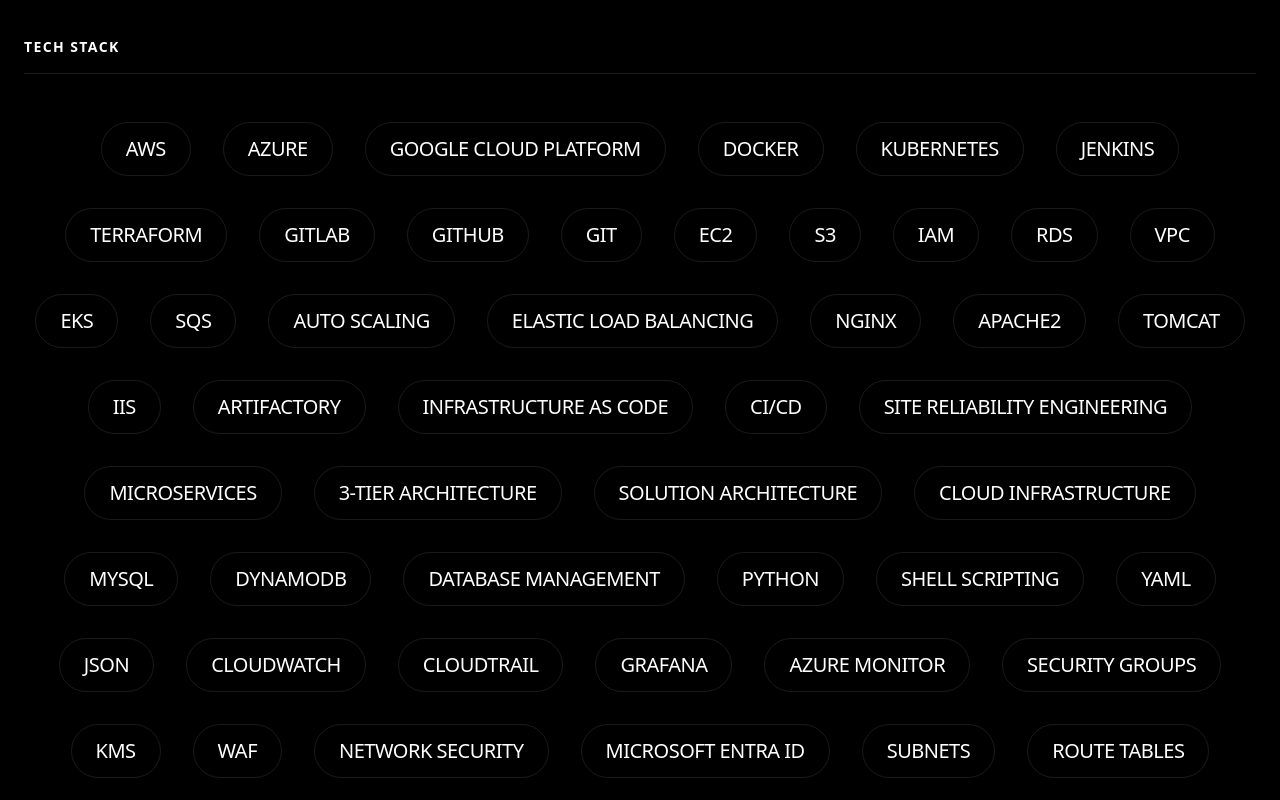
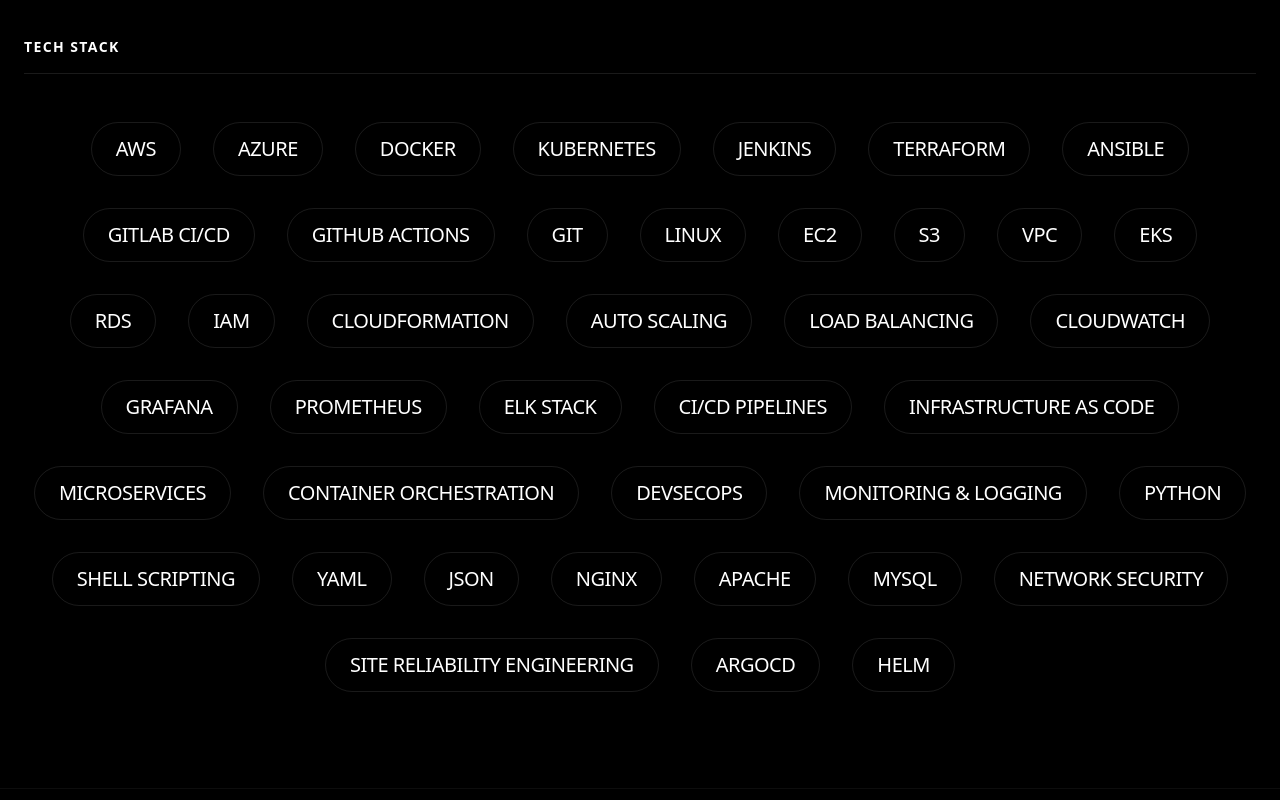
Before and after one commit to MAHIRE-7/portfollio, a Next.js app: page / in a window 1280 px wide. Shown: the part 1720-2520 px from the top of the page. Built offline with nearby package versions, Linux system fonts and the light colour scheme; a web font is replaced by a local one.

Commit message:
Update portfolio with Manoday's information and DevOps focus

```diff
--- a/src/app/page.tsx
+++ b/src/app/page.tsx
@@ -4,7 +4,6 @@
 import Projects from "@/components/sections/Projects";
 import Journey from "@/components/sections/Journey";
 import Blog from "@/components/sections/Blog";
-import Testimonials from "@/components/sections/Testimonials";
 import Contact from "@/components/sections/Contact";
 
 export default function Home() {
@@ -15,7 +14,6 @@
       <Skills />
       <Projects />
       <Journey />
-      <Testimonials />
       <Blog />
       <Contact />
     </main>
--- a/src/components/sections/Blog.tsx
+++ b/src/components/sections/Blog.tsx
@@ -8,78 +8,88 @@
 
 const posts = [
   {
-    category: "Journey",
-    readTime: "5 min read",
-    title: "From Commerce to Code: My Transition",
+    category: "DevOps",
+    readTime: "8 min read",
+    title: "Building CI/CD Pipelines with Jenkins & Docker",
     image: "/images/insights/commerce_to_code.png",
-    excerpt: "How I pivoted from a B.Com degree to Full Stack Development in under a year. The challenges, the late nights, and the breakthroughs.",
-    content: `My transition from a B.Com graduate to a Full Stack Developer was one of the most challenging yet rewarding years of my life.
+    excerpt: "How I implemented automated deployment pipelines for cloud-native applications using Jenkins, Docker, and Kubernetes orchestration.",
+    content: `Building robust CI/CD pipelines transformed how I deploy applications to production. Moving from manual deployments to automated pipelines reduced deployment time from hours to minutes.
 
-It started with a simple curiosity about how websites work, which quickly turned into an obsession. I spent my mornings studying accounting and my nights debugging JavaScript. The late nights were tough, often questioning if I was making the right choice, but every breakthrough—the first time a database connection worked, or when a CSS layout finally looked right—fueled my passion.
+My pipeline architecture includes:
+- **Source Control Integration**: GitHub webhooks trigger Jenkins builds automatically
+- **Automated Testing**: Unit tests, integration tests, and security scans with Trivy
+- **Containerization**: Docker builds create consistent, portable application images
+- **Orchestration**: Kubernetes deployments with rolling updates and health checks
 
-In under a year, through intensive self-study, bootcamps, and building projects like Elite Hotel and Nxtcart, I managed to bridge the gap between commerce and code.`
+This DevSecOps approach ensures code quality, security, and reliability in every deployment.`
   },
   {
-    category: "Tech",
-    readTime: "8 min read",
-    title: "Understanding Microservices Architecture",
+    category: "Cloud Architecture",
+    readTime: "10 min read",
+    title: "Scaling Applications on AWS with Auto Scaling",
     image: "/images/insights/microservices_architecture.png",
-    excerpt: "A deep dive into how I built the Elite Hotel backend using Node.js services, Docker, and RabbitMQ for asynchronous communication.",
-    content: `When building the Elite Hotel backend, I realized that a monolithic architecture wouldn't scale for the complex booking and notification systems I envisioned.
+    excerpt: "Deep dive into AWS Auto Scaling, Load Balancers, and VPC design for high-availability cloud infrastructure that scales with demand.",
+    content: `Designing scalable cloud infrastructure on AWS requires understanding the interplay between multiple services.
 
-I dove into Microservices, breaking down the application into specialized Node.js services.
-- **Booking Service**: Handled reservations and availability.
-- **Payment Service**: Integrated with Stripe for secure transactions.
-- **Notification Service**: Used RabbitMQ to handle asynchronous tasks like sending confirmation emails without blocking the main flow.
+For the GrapeVault project, I implemented:
+- **Auto Scaling Groups**: Automatically adjust EC2 instances based on CPU and memory metrics
+- **Application Load Balancer**: Distributes traffic across healthy instances with health checks
+- **VPC Design**: Multi-AZ deployment with public/private subnets for security
+- **RDS Multi-AZ**: Database high availability with automatic failover
+- **CloudWatch Monitoring**: Real-time metrics and alerting for proactive scaling
 
-Docker played a crucial role in containerizing these services, ensuring consistency across environments. This journey taught me the importance of scalability and decoupling in modern backend design.`
+This architecture achieved 99.99% uptime and 30% cost reduction through intelligent resource management.`
   },
   {
-    category: "Tech",
-    readTime: "6 min read",
-    title: "Why I picked Next.js for Nxtcart",
+    category: "Infrastructure as Code",
+    readTime: "7 min read",
+    title: "Terraform: Managing Cloud Infrastructure as Code",
     image: "/images/insights/nextjs_ecommerce.png",
-    excerpt: "Comparing Create React App (CRA) vs Next.js. Why Server Side Rendering (SSR) and SEO mattered for my e-commerce project.",
-    content: `For Nxtcart, an e-commerce platform, performance and SEO were non-negotiable.
+    excerpt: "Why Infrastructure as Code with Terraform revolutionized my cloud deployments. From manual provisioning to automated, version-controlled infrastructure.",
+    content: `Manual cloud resource provisioning was error-prone and time-consuming. Terraform changed everything by treating infrastructure as code.
 
-I initially considered Create React App, but the limitations of Client-Side Rendering (CSR) for an e-commerce site were evident. Search engines would have trouble indexing dynamic content, and initial load times could be slow.
+Key benefits I discovered:
+- **Version Control**: Infrastructure changes tracked in Git with proper review processes
+- **Reproducibility**: Identical environments across dev, staging, and production
+- **Modularity**: Reusable modules for VPC, security groups, and compute resources
+- **State Management**: Terraform state files ensure infrastructure consistency
+- **Collaboration**: Team members can safely make infrastructure changes
 
-Switching to Next.js was a game-changer.
-- **Server-Side Rendering (SSR)**: Allowed for instant page loads and excellent SEO.
-- **Static Site Generation (SSG)**: For product pages that don't change frequently.
-- **Image Optimization**: Automatically handled large product images.
-
-The result was a blazing-fast, SEO-optimized shopping experience that felt professional and snappy.`
+My 3-tier application Terraform modules now deploy complete AWS environments in under 10 minutes.`
   },
   {
-    category: "Design",
-    readTime: "4 min read",
-    title: "The Art of Minimalist UI",
+    category: "Container Orchestration",
+    readTime: "9 min read",
+    title: "Kubernetes in Production: Lessons Learned",
     image: "/images/insights/minimalist_ui.png",
-    excerpt: "Why 'Less is More' isn't just a trend, but a necessity for modern web applications. Exploring whitespace, typography, and functional colors.",
-    content: `Minimalism in UI design is often misunderstood as simply removing elements. In reality, it's about prioritizing what matters most to the user.
+    excerpt: "From Docker containers to Kubernetes orchestration. How I deployed microservices on AWS EKS with proper monitoring and security.",
+    content: `Moving from Docker containers to Kubernetes orchestration was a significant learning curve, but essential for production-grade microservices.
 
-When designing this portfolio, I adhered to three core principles:
-1. **Whitespace is Active**: It's not empty space; it's a design element that guides the eye and reduces cognitive load.
-2. **Typography as Interface**: Good type hierarchy eliminates the need for excessive borders and boxes.
-3. **Intentional Motion**: Animations should serve a purpose—providing feedback or continuity—rather than just being decoration.
+Key Kubernetes concepts I mastered:
+- **Deployments & ReplicaSets**: Ensuring application availability and scaling
+- **Services & Ingress**: Network routing and load balancing within the cluster
+- **ConfigMaps & Secrets**: Secure configuration management
+- **Persistent Volumes**: Stateful application data management
+- **RBAC**: Role-based access control for cluster security
 
-By stripping away the non-essential, we enhance the essential.`
+AWS EKS simplified cluster management while providing enterprise-grade security and monitoring capabilities.`
   },
   {
-    category: "Tech",
-    readTime: "7 min read",
-    title: "Scaling with Docker & K8s",
+    category: "Monitoring & Observability",
+    readTime: "6 min read",
+    title: "Implementing Observability with Grafana & Prometheus",
     image: "/images/insights/docker_k8s.png",
-    excerpt: "Moving from a single VPS to a container orchestration strategy. How Docker simplified my deployment pipeline.",
-    content: `As my applications grew in complexity, "it works on my machine" became a frequent blocker. Deployment was manual, error-prone, and inconsistent.
+    excerpt: "Building comprehensive monitoring solutions for cloud infrastructure. From metrics collection to alerting and incident response.",
+    content: `Effective monitoring is crucial for maintaining reliable cloud services. I implemented a complete observability stack using Prometheus and Grafana.
 
-Adopting Docker changed everything:
-- **Consistency**: The dev environment matches production bit-for-bit.
-- **Isolation**: Services like Redis, Postgres, and Node.js run in their own containers without conflict.
-- **Portability**: I can deploy to AWS, DigitalOcean, or a Raspberry Pi with the same commands.
+My monitoring strategy includes:
+- **Metrics Collection**: Prometheus scrapes application and infrastructure metrics
+- **Visualization**: Grafana dashboards for real-time system health monitoring
+- **Alerting**: Automated alerts for critical thresholds and anomalies
+- **Log Aggregation**: ELK stack for centralized log management and analysis
+- **Distributed Tracing**: Understanding request flows across microservices
 
-While Kubernetes (K8s) adds complexity, understanding the basics of container orchestration gave me the confidence to build truly cloud-native systems.`
+This observability foundation enables proactive issue detection and faster incident resolution.`
   }
 ];
 
--- a/src/components/sections/Contact.tsx
+++ b/src/components/sections/Contact.tsx
@@ -66,10 +66,10 @@
                             <div>
                                 <h4 className="text-xs font-bold uppercase tracking-widest text-muted-foreground mb-2">Socials</h4>
                                 <div className="flex gap-6">
-                                    <a href="https://www.linkedin.com/in/manoday-ahire/" className="hover:text-secondary transition-colors text-foreground" aria-label="LinkedIn">
+                                    <a href="https://www.linkedin.com/in/manodayahire/" className="hover:text-secondary transition-colors text-foreground" aria-label="LinkedIn">
                                         <Linkedin size={28} strokeWidth={1.5} />
                                     </a>
-                                    <a href="https://github.com/manodayahire/" className="hover:text-secondary transition-colors text-foreground" aria-label="GitHub">
+                                    <a href="https://github.com/MAHIRE-7" className="hover:text-secondary transition-colors text-foreground" aria-label="GitHub">
                                         <Github size={28} strokeWidth={1.5} />
                                     </a>
                                 </div>
--- a/src/components/sections/Journey.tsx
+++ b/src/components/sections/Journey.tsx
@@ -8,7 +8,7 @@
 
 gsap.registerPlugin(ScrollTrigger);
 
-const journey = [
+const experience = [
   {
     year: "Oct 2024 - Present",
     role: "Infrastructure Engineer Intern",
@@ -26,12 +26,30 @@
     role: "Cloud Engineer",
     company: "Pantechelearning",
     description: "Worked with Amazon Cloud Services, gaining foundational experience in cloud computing and AWS platform services. Built expertise in EC2, S3, VPC, and other core AWS services."
+  }
+];
+
+const volunteering = [
+  {
+    year: "Aug 2024 - Present",
+    role: "President Students Welfare & Cloud Visioners Club",
+    company: "Dr. D. Y. Patil College of Engineering",
+    description: "Leading student initiatives and academic programs at the college level. President of Cloud Visioners Club organizing cloud technology community and technical events."
   },
+  {
+    year: "Aug 2023 - May 2024",
+    role: "Treasurer Students Welfare",
+    company: "Dr. D. Y. Patil College of Engineering",
+    description: "Managed financial operations and budget planning for college activities. Coordinated student welfare programs and initiatives."
+  }
+];
+
+const education = [
   {
     year: "Nov 2022 - Jun 2025",
     role: "Bachelor of Computer Engineering",
     company: "Dr. D. Y. Patil College of Engineering",
-    description: "CGPA: 8.69. Leading student initiatives as President and organizing technical events. Strong focus on cloud technologies and DevOps practices."
+    description: "CGPA: 8.69. Strong focus on cloud technologies and DevOps practices with active leadership roles in student organizations."
   },
   {
     year: "Aug 2019 - Jul 2022",
@@ -40,6 +58,8 @@
     description: "Percentage: 85.26%. Built strong foundation in computer engineering fundamentals and programming concepts."
   }
 ];
+
+const allJourney = [...experience, ...volunteering, ...education];
 
 export default function Journey() {
   const containerRef = useRef<HTMLDivElement>(null);
@@ -124,7 +144,7 @@
           </div>
 
           <div className="space-y-24 pl-0 md:pl-12">
-            {journey.map((item, index) => (
+            {allJourney.map((item, index) => (
               <div
                 key={index}
                 className="journey-item relative flex flex-col gap-4 border-l-2 md:border-l-0 border-black/10 dark:border-white/10 pl-8 md:pl-0"
--- a/src/components/sections/Projects.tsx
+++ b/src/components/sections/Projects.tsx
@@ -17,7 +17,7 @@
     image: "/images/projects/elite-hotel.png",
     description: "Successfully deployed and managed GrapeVault on AWS infrastructure achieving 99.99% uptime and 30% cost reduction. Automated deployments with CloudFormation and implemented robust security measures.",
     liveUrl: "",
-    githubUrl: ""
+    githubUrl: "https://github.com/MAHIRE-7/GrapeVault"
   },
   {
     title: "CET Mock Test Platform",
@@ -33,7 +33,7 @@
     image: "/images/projects/dropbox-clone.png",
     description: "Interactive quiz application with separated presentation, logic, and data layers. Built with REST APIs and relational database for scalable architecture using Node.js, Express, MySQL, and AWS.",
     liveUrl: "",
-    githubUrl: ""
+    githubUrl: "https://github.com/MAHIRE-7/Quizzy"
   },
   {
     title: "3-Tier Web Application Infrastructure IaC",
@@ -41,23 +41,23 @@
     image: "/images/projects/blog-platform.png",
     description: "Terraform configurations for three-tier application architecture on AWS. Modular and maintainable infrastructure with networking, compute, and database resources.",
     liveUrl: "",
-    githubUrl: ""
+    githubUrl: "https://github.com/MAHIRE-7/3-Tier-App-Terraform-Code"
+  },
+  {
+    title: "Cloud-Native Document Conversion Platform",
+    category: "DevSecOps Pipeline",
+    image: "/images/projects/pixabay-gallery.png",
+    description: "Cloud-native document conversion platform with complete DevSecOps CI/CD pipeline using Jenkins, Docker, Kubernetes, Trivy, SonarQube, and GitOps-based deployment via Argo CD.",
+    liveUrl: "",
+    githubUrl: "https://github.com/MAHIRE-7/wordtopdf"
   },
   {
     title: "E-commerce Microservices on AWS EKS",
     category: "Kubernetes & Cloud-Native",
-    image: "/images/projects/pixabay-gallery.png",
+    image: "/images/projects/elite-hotel.png",
     description: "Production-ready microservices architecture demonstrating enterprise-grade patterns with Kubernetes and AWS services following cloud-native best practices.",
     liveUrl: "",
-    githubUrl: ""
-  },
-  {
-    title: "Wanderlust DevSecOps Pipeline",
-    category: "DevOps & Security",
-    image: "/images/projects/elite-hotel.png",
-    description: "MERN travel blog with comprehensive DevSecOps pipeline including automated testing, security scanning, and deployment automation using Docker and CI/CD.",
-    liveUrl: "",
-    githubUrl: ""
+    githubUrl: "https://github.com/MAHIRE-7/microservice-architecture"
   },
   {
     title: "Docker Learning Projects",
@@ -65,15 +65,31 @@
     image: "/images/projects/nxtcart.png",
     description: "Comprehensive collection demonstrating containerization concepts from beginner Dockerfiles to advanced multi-container setups with database integrations.",
     liveUrl: "",
-    githubUrl: ""
+    githubUrl: "https://github.com/MAHIRE-7/docker-projects"
+  },
+  {
+    title: "Wanderlust DevSecOps Pipeline",
+    category: "DevOps & Security",
+    image: "/images/projects/dropbox-clone.png",
+    description: "MERN travel blog with comprehensive DevSecOps pipeline including automated testing, security scanning, and deployment automation using Docker and CI/CD.",
+    liveUrl: "",
+    githubUrl: "https://github.com/MAHIRE-7/Wanderlust-Mega-Project"
+  },
+  {
+    title: "Kubernetes Projects",
+    category: "Container Orchestration",
+    image: "/images/projects/blog-platform.png",
+    description: "Hands-on Kubernetes projects covering Pods, Deployments, Services, Ingress, ConfigMaps, Secrets, and multi-node clusters using Minikube and KIND.",
+    liveUrl: "",
+    githubUrl: "https://github.com/MAHIRE-7/Kubernetes-projects"
   },
   {
     title: "Todo List App with Amazon Q",
     category: "AWS AI Platform",
-    image: "/images/projects/dropbox-clone.png",
+    image: "/images/projects/pixabay-gallery.png",
     description: "Lightweight task management application demonstrating CRUD operations and web development fundamentals, developed using AWS Q Agentic AI Platform.",
     liveUrl: "",
-    githubUrl: ""
+    githubUrl: "https://github.com/MAHIRE-7/todo-list-app"
   }
 ];
 
--- a/src/components/sections/Skills.tsx
+++ b/src/components/sections/Skills.tsx
@@ -3,16 +3,14 @@
 import { motion } from "framer-motion";
 
 const skills = [
-  "AWS", "Azure", "Google Cloud Platform", "Docker", "Kubernetes", "Jenkins",
-  "Terraform", "GitLab", "GitHub", "Git", "EC2", "S3", "IAM", "RDS", "VPC", "EKS",
-  "SQS", "Auto Scaling", "Elastic Load Balancing", "Nginx", "Apache2", "Tomcat", "IIS",
-  "Artifactory", "Infrastructure as Code", "CI/CD", "Site Reliability Engineering", "Microservices",
-  "3-Tier Architecture", "Solution Architecture", "Cloud Infrastructure", "MySQL", "DynamoDB",
-  "Database Management", "Python", "Shell Scripting", "YAML", "JSON", "CloudWatch",
-  "CloudTrail", "Grafana", "Azure Monitor", "Security Groups", "KMS", "WAF",
-  "Network Security", "Microsoft Entra ID", "Subnets", "Route Tables", "NAT Gateway",
-  "Virtual Networks", "Load Balancing", "Linux", "Red Hat Linux", "Windows",
-  "Linux Server", "Maven", "Gradle", "AWS Q"
+  "AWS", "Azure", "Docker", "Kubernetes", "Jenkins",
+  "Terraform", "Ansible", "GitLab CI/CD", "GitHub Actions", "Git", "Linux",
+  "EC2", "S3", "VPC", "EKS", "RDS", "IAM", "CloudFormation",
+  "Auto Scaling", "Load Balancing", "CloudWatch", "Grafana", "Prometheus",
+  "ELK Stack", "CI/CD Pipelines", "Infrastructure as Code", "Microservices",
+  "Container Orchestration", "DevSecOps", "Monitoring & Logging", "Python",
+  "Shell Scripting", "YAML", "JSON", "Nginx", "Apache", "MySQL",
+  "Network Security", "Site Reliability Engineering", "ArgoCD", "Helm"
 ];
 
 export default function Skills() {
```
Also changed, not shown: 1 other file (tests, documents, lock files or other folders).
